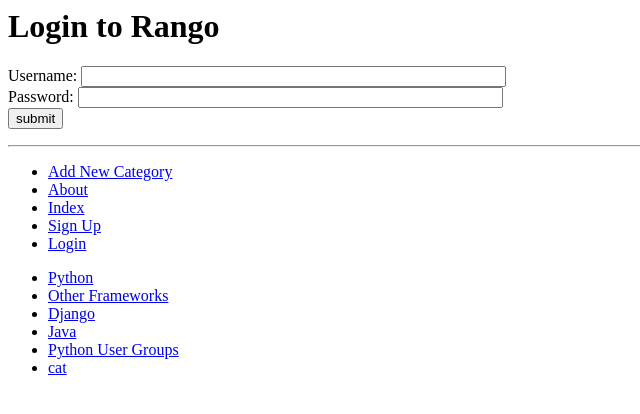
After one commit to MatthewMHughes/Rango, a Django app: page /rango/login in a window 1280 px wide. The commit adds this page. Shown: the top 414 px of the page, without its empty margins (0-640 px from the left). Run offline with Django 3.2, Linux system fonts and the light colour scheme; data comes from the database, SQL or seed files in the repository; both versions use the stored data as it was after the commit.

Commit message:
User can now log in

```diff
--- a/tango_with_django_project/rango/urls.py
+++ b/tango_with_django_project/rango/urls.py
@@ -11,4 +11,5 @@ urlpatterns = [
         views.add_page,
         name='add_page'),
     url(r'^register$', views.register, name = 'register'),
+    url(r'^login$', views.user_login, name='login'),
     ]
--- a/tango_with_django_project/rango/views.py
+++ b/tango_with_django_project/rango/views.py
@@ -1,8 +1,10 @@
 from django.shortcuts import render
 from rango.models import Category
-from django.http import HttpResponse
+from django.http import HttpResponse, HttpResponseRedirect
 from rango.models import Page
 from rango.forms import CategoryForm, PageForm, UserForm, UserProfileForm
+from django.contrib.auth import authenticate, login
+from django.core.urlresolvers import reverse
 # Create your views here.
 def index(request):
     category_list = Category.objects.order_by('-likes')[:5]
@@ -86,3 +88,20 @@ def register(request):
                   {'user_form': user_form,
                    'profile_form': profile_form,
                    'registered': registered})
+
+def user_login(request):
+    if request.method == 'POST':
+        username = request.POST.get('username')
+        password = request.POST.get('password')
+        user = authenticate(username=username, password=password)
+        if user:
+            if user.is_active:
+                login(request, user)
+                return HttpResponseRedirect(reverse('index'))
+            else:
+                return HttpResponse("Your Rango account is disabled.")
+        else:
+            print("Invalid login details: {0}, {1}".format(username, password))
+            return HttpResponse("Invalid login details supplied.")
+    else:
+        return render(request, 'rango/login.html', {})
--- a/tango_with_django_project/templates/rango/base.html
+++ b/tango_with_django_project/templates/rango/base.html
@@ -24,6 +24,7 @@
                 <li><a = href="{% url 'about' %}">About</a></li>
                 <li><a = href="{% url 'index' %}">Index</a></li>
                 <li><a = href="{% url 'register' %}">Sign Up</a></li>
+                <li><a = href="{% url 'login' %}">Login</a></li>
             </ul>
         </div>
 
--- /dev/null
+++ b/tango_with_django_project/templates/rango/login.html
@@ -0,0 +1,18 @@
+{% extends 'rango/base.html' %}
+{% load staticfiles %}
+
+{% block title_block %}
+    Login
+{% endblock %}
+
+{% block body_block %}
+<h1>Login to Rango</h1>
+<form id="login_form" method="post" action="{% url 'login' %}">
+    {% csrf_token %}
+    Username: <input type="text" name="username" value="" size="50" />
+    <br />
+    Password: <input type="password" name="password" value="" size="50" />
+    <br />
+    <input type="submit" value="submit" />
+</form>
+{% endblock %}
```
Also changed, not shown: tango_with_django_project/templates/rango/index.html (+6 -1 lines), tango_with_django_project/db.sqlite3, 2 other files.
